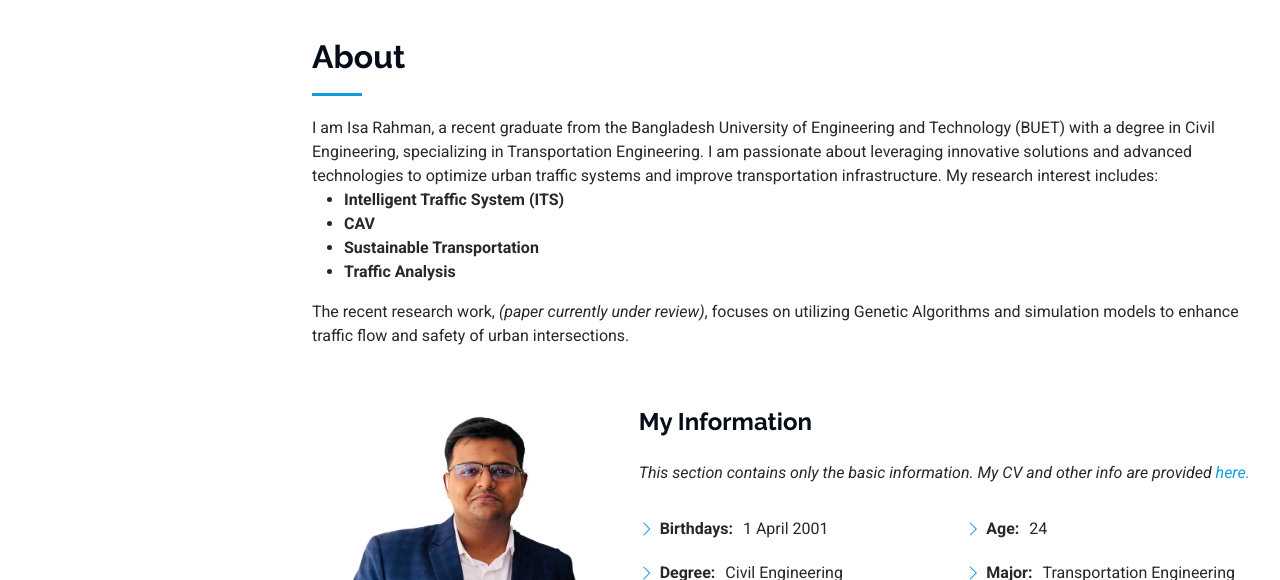
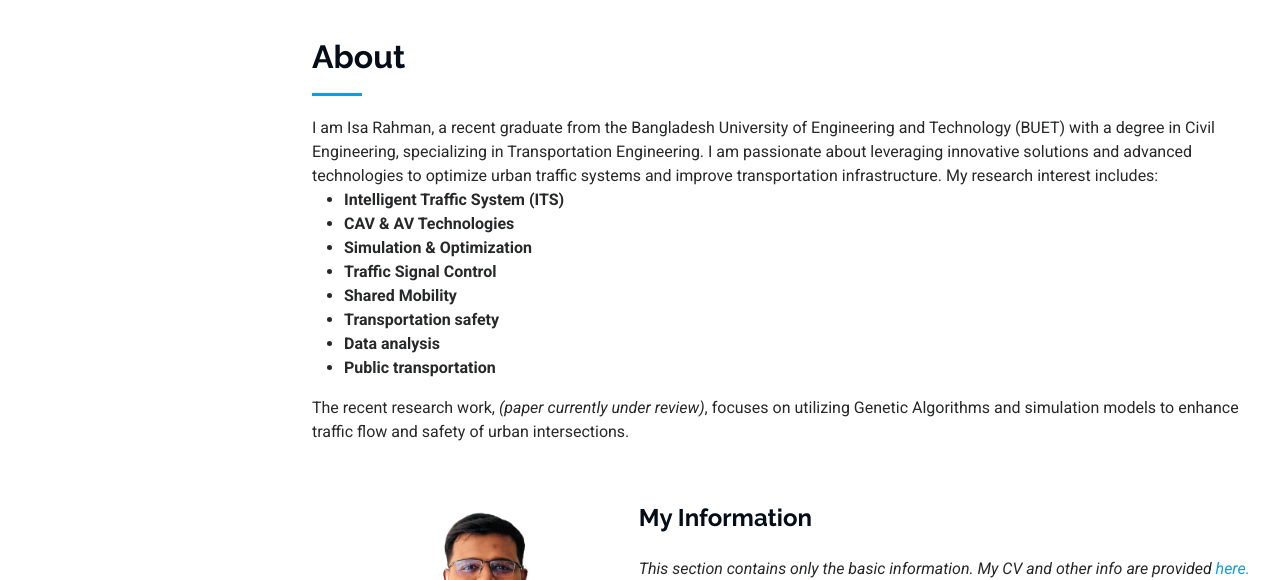
Before and after one commit to IsaRahman/isarahman.github.io, a plain HTML site: page index.html in a window 1280 px wide. Shown: the part 822-1402 px from the top of the page. Drawn offline with Linux system fonts and the light colour scheme.

Commit message:
Update index.html

```diff
--- a/index.html
+++ b/index.html
@@ -114,11 +114,15 @@
     <p>
       I am Isa Rahman, a recent graduate from the Bangladesh University of Engineering and Technology (BUET) with a degree in Civil Engineering, specializing in Transportation Engineering. I am passionate about leveraging innovative solutions and advanced technologies to optimize urban traffic systems and improve transportation infrastructure.
       My research interest includes:
-      <ul>
+      <ul class="two-columns">
         <li><b>Intelligent Traffic System (ITS)</b></li>
-        <li><b>CAV</b></li>
-        <li><b>Sustainable Transportation</b></li>
-        <li><b>Traffic Analysis</b></li>
+        <li><b>CAV & AV Technologies</b></li>
+        <li><b>Simulation & Optimization</b></li>
+        <li><b>Traffic Signal Control</b></li>
+        <li><b>Shared Mobility</b></li>
+        <li><b>Transportation safety</b></li>
+        <li><b>Data analysis</b></li>
+        <li><b>Public transportation</b></li>
       </ul>
       The recent research work, <i>(paper currently under review)</i>, focuses on utilizing Genetic Algorithms and simulation models to enhance traffic flow and safety of urban intersections.
     </p>
```
